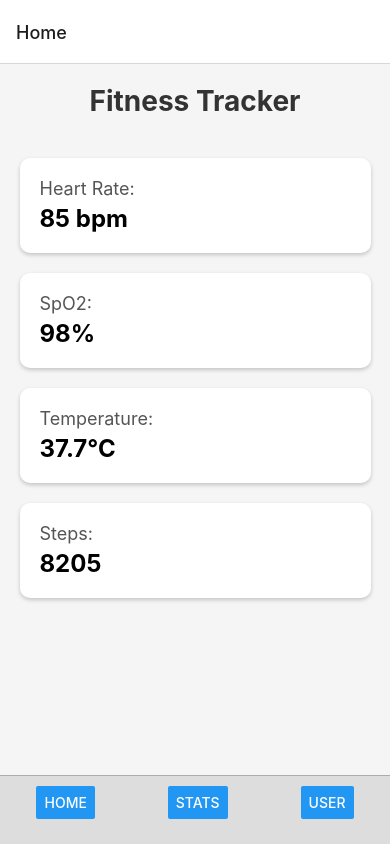
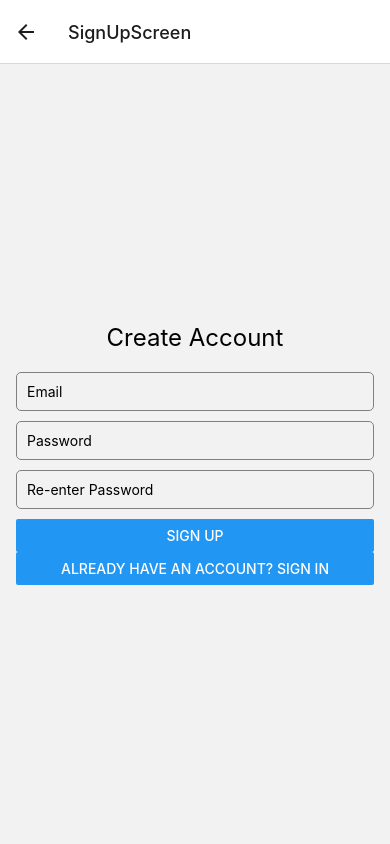
Before and after one commit to Dario2512/Fitness-Tracker, a React Native app: screen /SignUpScreen in a window 390 px wide. Built offline with nearby package versions, Linux system fonts and the light colour scheme; no server answers.

Commit message:
Sign In, Sign Out through firebase

```diff
--- a/App.js
+++ b/App.js
@@ -1,7 +1,11 @@
+// App.js
+
 import { NavigationContainer } from '@react-navigation/native';
 import { createNativeStackNavigator } from '@react-navigation/native-stack';
 import * as React from 'react';
 import HomeScreen from './HomeScreen';
+import SignInScreen from './SignInScreen'; // Import SignInScreen
+import SignUpScreen from './SignUpScreen'; // Import SignUpScreen
 import StatsScreen from './StatsScreen';
 import UserScreen from './UserScreen';
 
@@ -11,6 +15,8 @@ export default function App() {
   return (
     <NavigationContainer>
       <Stack.Navigator initialRouteName="SignInScreen">
+        <Stack.Screen name="SignInScreen" component={SignInScreen} />
+        <Stack.Screen name="SignUpScreen" component={SignUpScreen} />
         <Stack.Screen name="Home" component={HomeScreen} />
         <Stack.Screen name="User" component={UserScreen} />
         <Stack.Screen name="Stats" component={StatsScreen} />
--- a/HomeScreen.js
+++ b/HomeScreen.js
@@ -1,9 +1,14 @@
-import { useNavigation } from '@react-navigation/native';
+
+import { useNavigation, useRoute } from '@react-navigation/native';
+import { signOut } from 'firebase/auth';
 import React, { useEffect, useState } from 'react';
 import { Button, ScrollView, StyleSheet, Text, View } from 'react-native';
+import { auth } from './firebaseConfig';
 
 const HomeScreen = () => {
   const navigation = useNavigation();
+  const route = useRoute();
+  const { email } = route.params;
 
   const [heartRate, setHeartRate] = useState(0);
   const [spO2, setSpO2] = useState(0);
@@ -21,11 +26,31 @@ const HomeScreen = () => {
     return () => clearInterval(interval);
   }, []);
 
+  const handleLogout = () => {
+    signOut(auth)
+      .then(() => {
+        console.log('User signed out!');
+        navigation.navigate('SignInScreen');
+      })
+      .catch((error) => {
+        console.error(error);
+      });
+  };
+
+  // Set the logout button in the header
+  React.useEffect(() => {
+    navigation.setOptions({
+      headerLeft: () => (
+        <Button title="Logout" onPress={handleLogout} />
+      ),
+    });
+  }, [navigation]);
+
   return (
     <View style={styles.container}>
-      {/*Scrollabel part */}
       <ScrollView contentContainerStyle={styles.scrollContent}>
         <Text style={styles.header}>Fitness Tracker</Text>
+        <Text style={styles.userEmail}>Logged in as: {email}</Text>
 
         <View style={styles.card}>
           <Text style={styles.label}>Heart Rate:</Text>
@@ -48,9 +73,7 @@ const HomeScreen = () => {
         </View>
       </ScrollView>
 
-      {/* Buttons on the buttom of the screen */}
       <View style={styles.buttonContainer}>
-        <Button title="Home" onPress={() => navigation.navigate('Home')} />
         <Button title="Stats" onPress={() => navigation.navigate('Stats')} />
         <Button title="User" onPress={() => navigation.navigate('User')} />
       </View>
@@ -73,6 +96,11 @@ const styles = StyleSheet.create({
     fontWeight: 'bold',
     marginBottom: 30,
     color: '#333',
+  },
+  userEmail: {
+    fontSize: 16,
+    color: '#333',
+    marginBottom: 20,
   },
   card: {
     width: '90%',
--- /dev/null
+++ b/SignInScreen.js
@@ -0,0 +1,56 @@
+// SignInScreen.js
+
+import { signInWithEmailAndPassword } from 'firebase/auth';
+import React, { useState } from 'react';
+import { Button, StyleSheet, Text, TextInput, View } from 'react-native';
+import { auth } from './firebaseConfig';
+
+const SignInScreen = ({ navigation }) => {
+  const [email, setEmail] = useState('');
+  const [password, setPassword] = useState('');
+  const [error, setError] = useState('');
+
+  const handleSignIn = () => {
+    signInWithEmailAndPassword(auth, email, password)
+      .then((userCredential) => {
+        console.log('User signed in!');
+        navigation.navigate('Home', { email: userCredential.user.email });
+      })
+      .catch(error => {
+        setError(error.message);
+      });
+  };
+
+  return (
+    <View style={styles.container}>
+      <Text style={styles.header}>Sign In</Text>
+      <TextInput
+        style={styles.input}
+        placeholder="Email"
+        onChangeText={setEmail}
+        value={email}
+        keyboardType="email-address"
+        autoCapitalize="none"
+      />
+      <TextInput
+        style={styles.input}
+        placeholder="Password"
+        onChangeText={setPassword}
+        value={password}
+        secureTextEntry
+      />
+      {error ? <Text style={styles.errorText}>{error}</Text> : null}
+      <Button title="Sign In" onPress={handleSignIn} />
+      <Button title="Don't have an account? Sign Up" onPress={() => navigation.navigate('SignUpScreen')} />
+    </View>
+  );
+};
+
+const styles = StyleSheet.create({
+  container: { flex: 1, justifyContent: 'center', padding: 16 },
+  header: { fontSize: 24, marginBottom: 20, textAlign: 'center' },
+  input: { borderColor: 'gray', borderWidth: 1, padding: 10, marginBottom: 10, borderRadius: 5 },
+  errorText: { color: 'red', marginBottom: 10, textAlign: 'center' },
+});
+
+export default SignInScreen;
--- /dev/null
+++ b/SignUpScreen.js
@@ -0,0 +1,75 @@
+// SignUpScreen.js
+
+import { createUserWithEmailAndPassword } from 'firebase/auth'; // Adjust the import
+import React, { useState } from 'react';
+import { Button, StyleSheet, Text, TextInput, View } from 'react-native';
+import { auth } from './firebaseConfig'; // Adjust the path as necessary
+
+const SignUpScreen = ({ navigation }) => {
+  const [email, setEmail] = useState('');
+  const [password, setPassword] = useState('');
+  const [reEnterPassword, setReEnterPassword] = useState('');
+  const [error, setError] = useState('');
+
+  const handleSignUp = () => {
+    if (password !== reEnterPassword) {
+      setError("Passwords do not match!");
+      return;
+    }
+
+    createUserWithEmailAndPassword(auth, email, password)
+      .then(() => {
+        console.log('User account created & signed in!');
+        navigation.navigate('SignInScreen'); // Ensure it matches your Home screen name
+      })
+      .catch(error => {
+        if (error.code === 'auth/email-already-in-use') {
+          setError('That email address is already in use!');
+        } else if (error.code === 'auth/invalid-email') {
+          setError('That email address is invalid!');
+        } else {
+          setError(error.message);
+        }
+      });
+  };
+
+  return (
+    <View style={styles.container}>
+      <Text style={styles.header}>Create Account</Text>
+      <TextInput
+        style={styles.input}
+        placeholder="Email"
+        onChangeText={setEmail}
+        value={email}
+        keyboardType="email-address"
+        autoCapitalize="none"
+      />
+      <TextInput
+        style={styles.input}
+        placeholder="Password"
+        onChangeText={setPassword}
+        value={password}
+        secureTextEntry
+      />
+      <TextInput
+        style={styles.input}
+        placeholder="Re-enter Password"
+        onChangeText={setReEnterPassword}
+        value={reEnterPassword}
+        secureTextEntry
+      />
+      {error ? <Text style={styles.errorText}>{error}</Text> : null}
+      <Button title="Sign Up" onPress={handleSignUp} />
+      <Button title="Already have an account? Sign In" onPress={() => navigation.navigate('SignInScreen')} />
+    </View>
+  );
+};
+
+const styles = StyleSheet.create({
+  container: { flex: 1, justifyContent: 'center', padding: 16 },
+  header: { fontSize: 24, marginBottom: 20, textAlign: 'center' },
+  input: { borderColor: 'gray', borderWidth: 1, padding: 10, marginBottom: 10, borderRadius: 5 },
+  errorText: { color: 'red', marginBottom: 10, textAlign: 'center' },
+});
+
+export default SignUpScreen;
```
Also changed, not shown: 1 other file (tests, documents, lock files or other folders).
